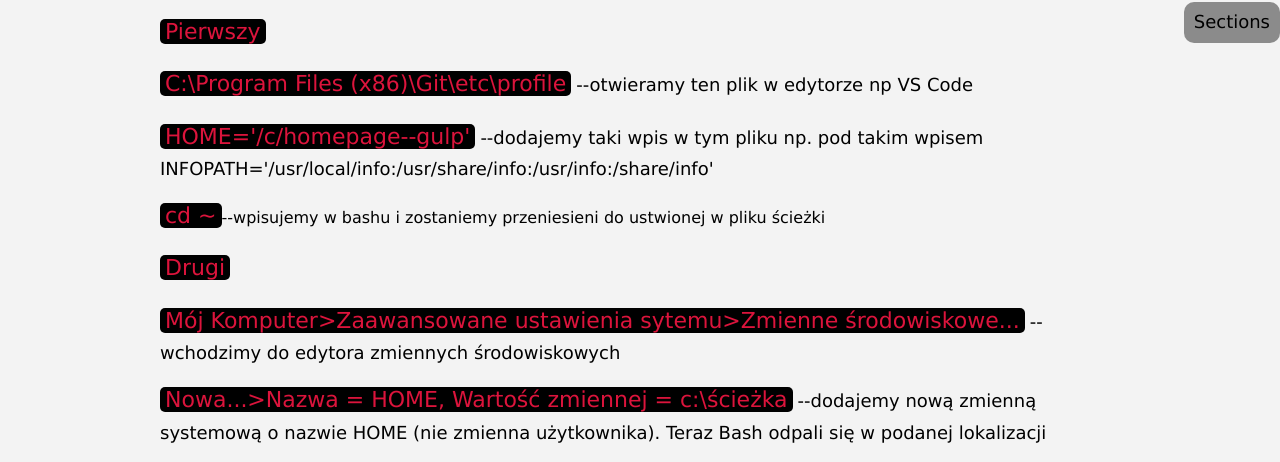
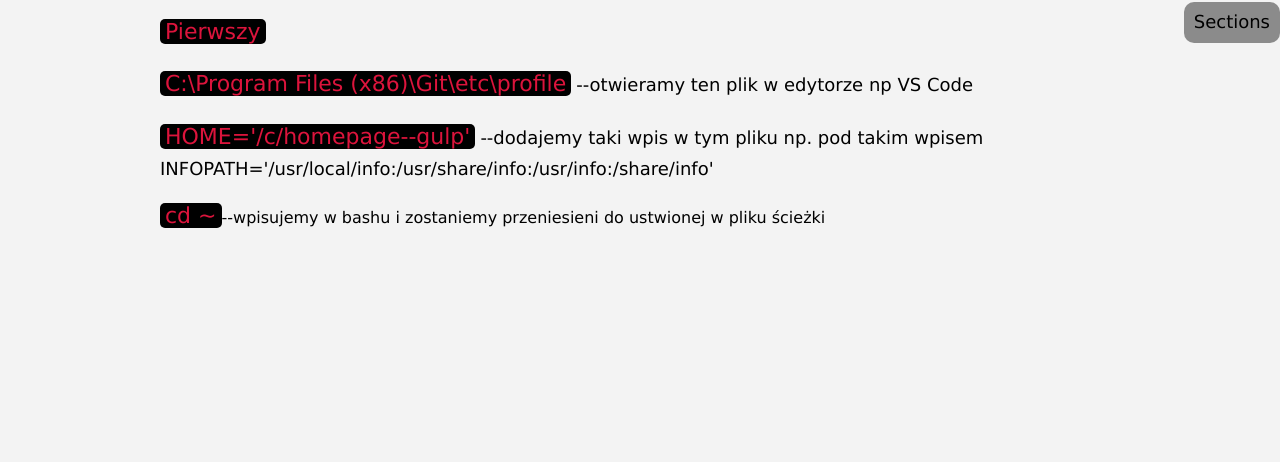
Before and after one commit to norbert-lukaszuk/homepage--gulp, a website: page src/content/git.html in a window 1280 px wide. Shown: the part 757-1219 px from the top of the page. After the commit the page ends 1007 px from the top, so only its background shows below. Drawn offline with nearby package versions, Linux system fonts and the light colour scheme; files that its build step writes are made by us from their sources; files whose address does not match are found by name.

Commit message:
git.html del git bash method

```diff
--- a/src/content/git.html
+++ b/src/content/git.html
@@ -69,11 +69,11 @@
                         INFOPATH='/usr/local/info:/usr/share/info:/usr/info:/share/info'</span></li>
                 <li class="listItem__git"><span class="span__git">cd ~</span><span>--wpisujemy w bashu i zostaniemy
 												przeniesieni do ustwionej w pliku ścieżki</span></li>
-								<li class="listItem__git"><span class="span__git">Drugi</span>
+								<!-- <li class="listItem__git"><span class="span__git">Drugi</span>
 								<li class="listItem__git"><span class="span__git">Mój Komputer>Zaawansowane ustawienia sytemu>Zmienne środowiskowe...</span><span
 										class="paragraph">--wchodzimy do edytora zmiennych środowiskowych</span></li>
 								<li class="listItem__git"><span class="span__git">Nowa...>Nazwa = HOME, Wartość zmiennej = c:\ścieżka</span><span
-										class="paragraph">--dodajemy nową zmienną systemową o nazwie HOME (nie zmienna użytkownika). Teraz Bash odpali się w podanej lokalizacji</span></li>
+										class="paragraph">--dodajemy nową zmienną systemową o nazwie HOME (nie zmienna użytkownika). Teraz Bash odpali się w podanej lokalizacji</span></li> -->
 
             </ul>
         </section>
```
